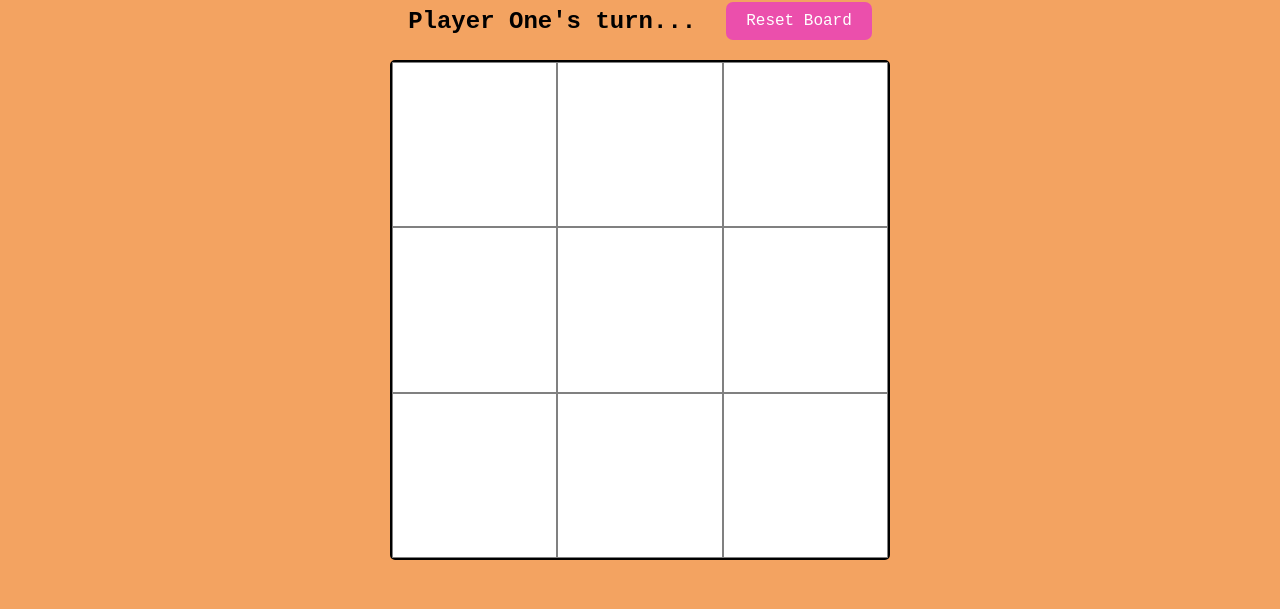
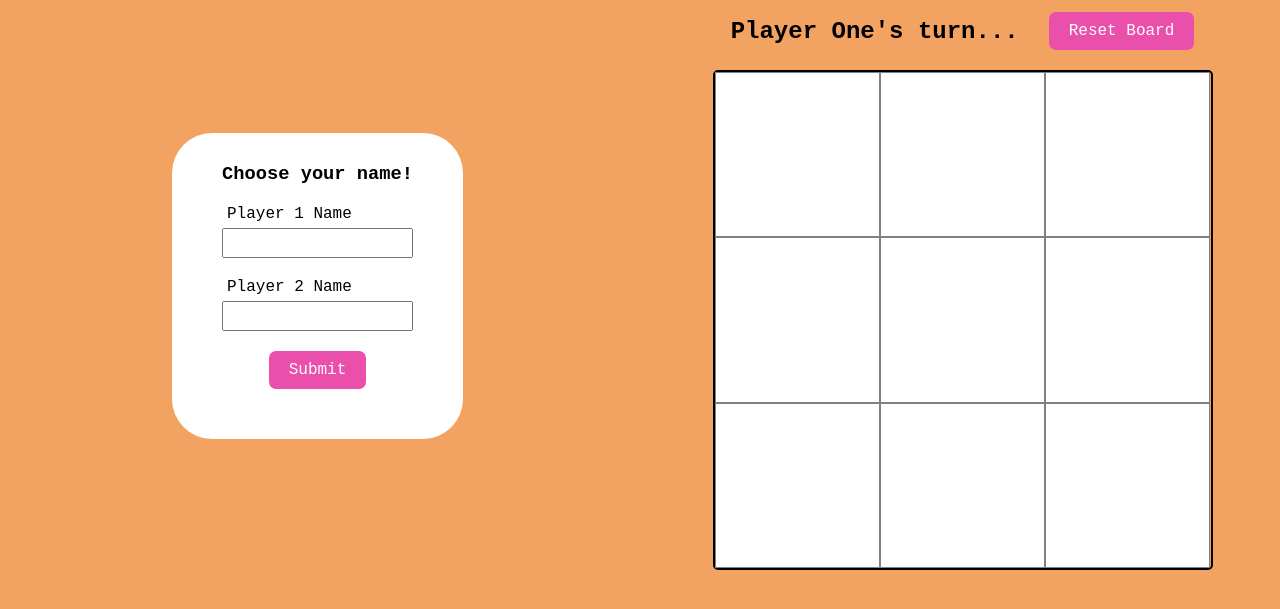
Before and after one commit to AditiPatel25/tic-tac-toe, a plain HTML site: page index.html in a window 1280 px wide. Shown: the part 139-748 px from the top of the page. Drawn offline with Linux system fonts and the light colour scheme; a web font is replaced by a local one.

Commit message:
allows users to pick their names

```diff
--- a/index.html
+++ b/index.html
@@ -14,11 +14,29 @@
 
 <body>
     <div class="container">
+        <div class="sidebar">
+            <div class="form">
+                <form>
+                    <h3>Choose your name!</h3>
+                    <div class="field">
+                        <label for="player1-name">Player 1 Name</label>
+                        <input type="text" name="player1-name" id="player1-name">
+                    </div>
+                    <div class="field">
+                        <label for="player2-name">Player 2 Name</label>
+                        <input type="text" name="player2-name" id="player2-name">
+                    </div>
+                    <div class="field">
+                        <button class="reset" id="submit-name">Submit</button>
+                    </div>
+                </form>
+            </div>
+        </div>
         <h1 class="honk-font">TIC TAC TOE</h1>
         <div class="game">
             <div class="above-board">
                 <h2 class="turn"></h2>
-                <button class="reset">Reset Board</button>
+                <button id="reset" class="reset">Reset Board</button>
             </div>
             <div class="board"></div>
         </div>
--- a/script.js
+++ b/script.js
@@ -97,6 +97,7 @@ document.addEventListener('DOMContentLoaded', function () {
             board.printBoard();
         };
 
+
         const checkForWinner = (board) => {
             const rows = board.length;
             const columns = board[0].length;
@@ -149,21 +150,19 @@ document.addEventListener('DOMContentLoaded', function () {
             if (marked) {
                 getActivePlayer().numTurns++;
 
-                if (players[0].numTurns + players[1].numTurns === 9) {
-                    winnerText.textContent = `It's a tie!`;
-                    document.body.appendChild(winnerText);
-                    return;
-                }
-
                 // checks for winner
                 const winnerToken = checkForWinner(board.getBoard());
 
                 if (winnerToken === "X") {
-                    winnerText.textContent = `The winner is Player 1!`;
+                    winnerText.textContent = `The winner is ${players[0].name}!`;
                     document.body.appendChild(winnerText);
                     return;
                 } else if (winnerToken === "O") {
-                    winnerText.textContent = `The winner is Player 2!`;
+                    winnerText.textContent = `The winner is ${players[1].name}!`;
+                    document.body.appendChild(winnerText);
+                    return;
+                } else if (players[0].numTurns + players[1].numTurns === 9) {
+                    winnerText.textContent = `It's a tie!`;
                     document.body.appendChild(winnerText);
                     return;
                 }
@@ -195,10 +194,30 @@ document.addEventListener('DOMContentLoaded', function () {
     }
 
     function ScreenController() {
-        const game = GameController();
+        let game = GameController();
         const playerTurnDiv = document.querySelector('.turn');
         const boardDiv = document.querySelector('.board');
-        const resetButton = document.querySelector('.reset');
+        const resetButton = document.getElementById("reset");
+        const player1InputName = document.getElementById("player1-name");
+        const player2InputName = document.getElementById("player2-name");
+        const submitNameButton = document.getElementById("submit-name");
+
+
+        const setName = (event) => {
+            event.preventDefault();
+
+            const playerOneName = player1InputName.value.trim() || "Player One";
+            const playerTwoName = player2InputName.value.trim() || "Player Two";
+
+            game = GameController(playerOneName, playerTwoName);
+            updateScreen();
+
+            player1InputName.value = "";
+            player2InputName.value = "";
+        };
+
+        submitNameButton.addEventListener("click", setName);
+
 
         resetButton.addEventListener("click", () => {
             game.restartGame();
--- a/styles.css
+++ b/styles.css
@@ -26,8 +26,55 @@ h1 {
     font-size: 6rem;
 }
 
+h1 {
+    grid-column: 1 / 3;
+}
+
+.game {
+    grid-column: 2 / 3;
+}
+
+.sidebar {
+    grid-row: 2 / 3;
+    display: flex;
+    justify-content: center;
+    align-items: center;
+}
+
+
+.form {
+    padding: 30px;
+    background-color: white;
+    height: auto;
+    border-radius: 40px;
+}
+
+label {
+    margin: 5px;
+    text-align: left;
+}
+
+input, label {
+    display: block;
+}
+
+.container {
+    display: grid;
+    grid-template-columns: 1fr 1fr;
+    gap: 10px;
+}
+
 .winner-text {
     font-size: 4rem;
+}
+
+.field {
+    margin: 20px;
+}
+
+input {
+    padding-inline-start: 10px;
+    height: 30px;
 }
 
 .reset {
@@ -53,11 +100,13 @@ h1 {
     gap: 30px;
     align-items: center;
 }
+
 .game {
     display: flex;
     flex-direction: column;
     align-items: center;
     margin-top: 10px;
+
 }
 
 .board {
```
